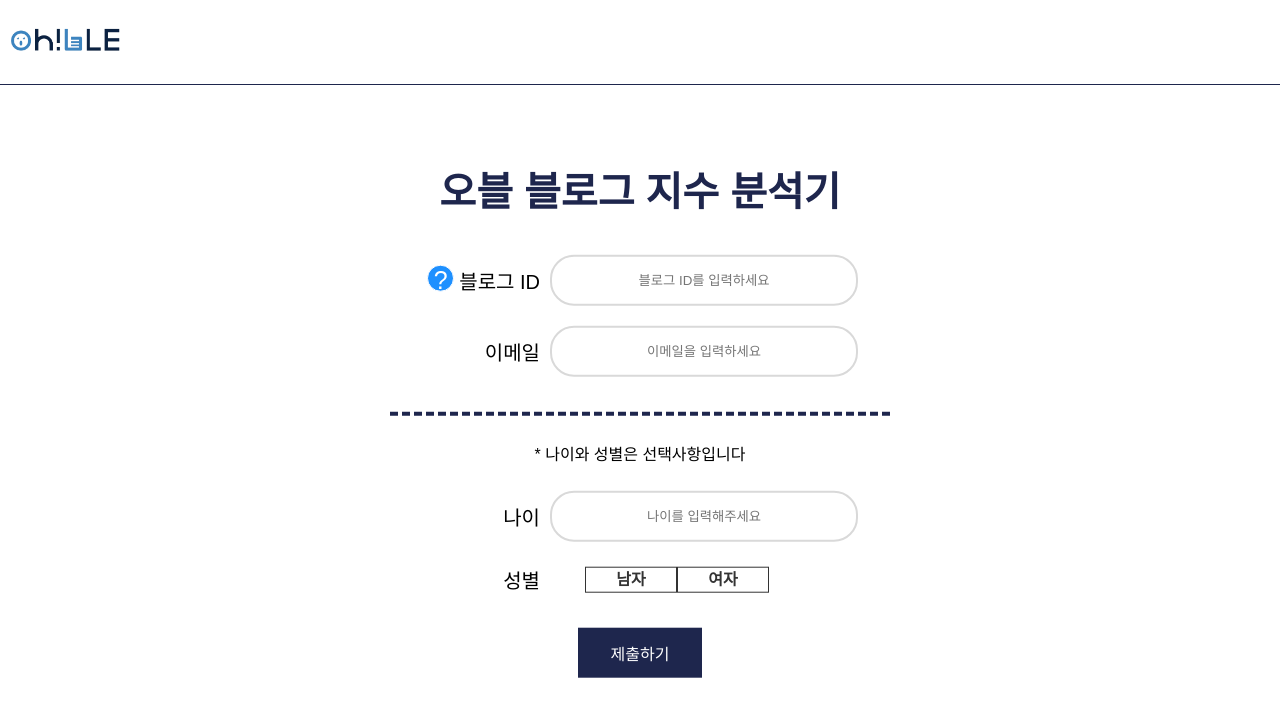
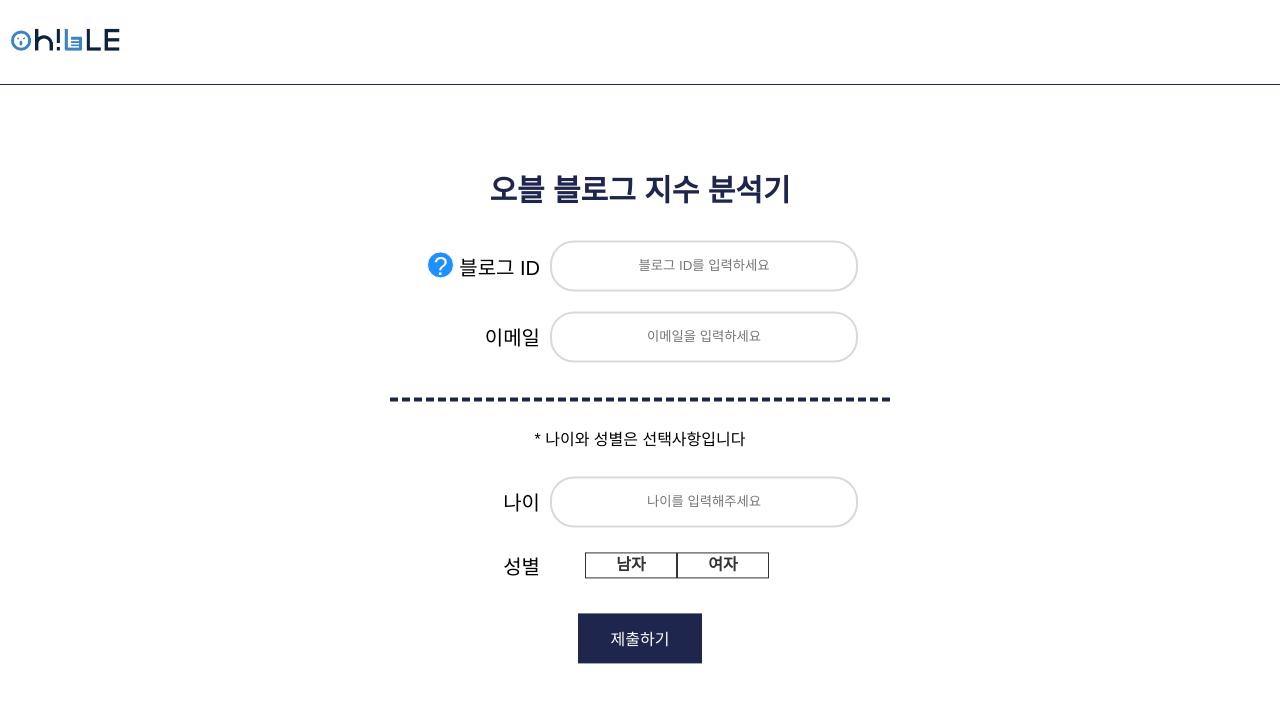
Before and after one commit to hyde0395/ohble_influencer_analysis_website, a Next.js app: page / in a window 1280 px wide. Shown: the top 716 px of the page. Built offline with nearby package versions, Linux system fonts and the light colour scheme.

Commit message:
css 맞추기

```diff
--- a/pages/api/contact.ts
+++ b/pages/api/contact.ts
@@ -16,7 +16,7 @@ export default function sendGmail(req: NextApiRequest, res: NextApiResponse) {
 
   const toHostMailData = {
     from: "aranea0395@gmail.com",
-    to: "apologus0395@gmail.com",
+    to: "ohmarket22@naver.com",
     subject: `${req.body.id}님이 수요조사를 완료하였습니다.`,
     text: `ID :${req.body.id} `,
     html: `
--- a/styles/globals.css
+++ b/styles/globals.css
@@ -48,7 +48,7 @@ body {
 
 .box h1 {
   color: #1e264d;
-  font-size: 40px;
+  font-size: 30px;
   text-transform: uppercase;
   font-weight: 800;
   padding-top: 30px;
@@ -72,6 +72,8 @@ body {
   .box input[type="number"] {
     padding: 12px 12px;
   }
+
+
 }
 
 /* number input 화살표 없애기 */
@@ -179,13 +181,14 @@ div.settings label {
   display: inline-block;
   width: 150px;
   margin: auto 0;
-  text-align: right;
   font-size: 20px;
 }
 
 div.settings label:after {
   content: "";
 }
+
+div.settings input {}
 
 .gender {
   margin-right: 10px;
@@ -194,6 +197,7 @@ div.settings label:after {
 .inputSection {
   max-width: 500px;
   margin: 0 auto;
+
 }
 
 .radio_box {
```
